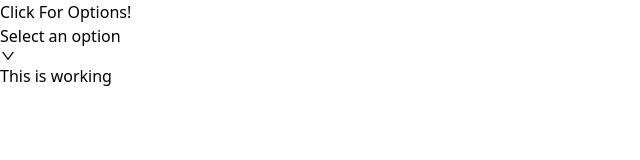
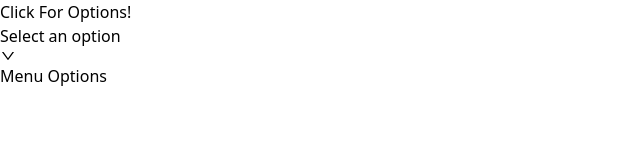
Before and after one commit to Soranosuke2001/Dropdown-Menu, a React (Vite) app: page / in a window 1280 px wide. Both pictures are taken after a click on the element "Select an option". Shown: the top 160 px of the page, without its empty margins (0-640 px from the left). Built offline with nearby package versions, Linux system fonts and the light colour scheme.

Commit message:
dropdown menu options component

```diff
--- a/src/components/Dropdown.tsx
+++ b/src/components/Dropdown.tsx
@@ -1,6 +1,7 @@
 import React, { useState } from "react";
 
 import { AiOutlineDown } from "react-icons/ai";
+import MenuOptions from "./MenuOptions";
 
 export default function DropDown() {
   const [showDropDown, setShowDropDown] = useState(false);
@@ -13,14 +14,14 @@ export default function DropDown() {
     <>
       <div
         onClick={dropdownHandler}
-        className="flex w-auto justify-between border border-black rounded-lg"
+        className="flex w-auto justify-between border border-black rounded-lg hover:cursor-pointer"
       >
         <span className="flex justify-start pl-4 pr-4">Select an option</span>
         <span className="flex justify-center items-center pr-1">
           <AiOutlineDown />
         </span>
       </div>
-      {showDropDown && <div>This is working</div>}
+      {showDropDown && <MenuOptions />}
     </>
   );
 }
--- /dev/null
+++ b/src/components/MenuOptions.tsx
@@ -0,0 +1,9 @@
+import React from "react";
+
+export default function MenuOptions() {
+  return <>
+    <div className='border border-black text-red-600'>
+        Menu Options
+    </div>
+  </>;
+}
```
Also changed, not shown: src/lib/Options.ts (added).
